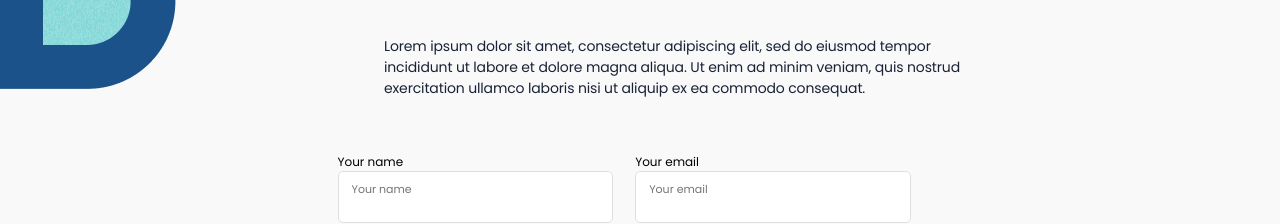
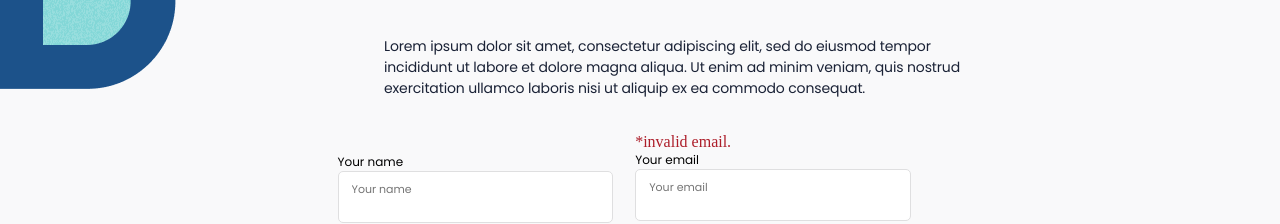
Before and after one commit to rivasbolinga/Portfolio, a plain HTML site: page index.html in a window 1280 px wide. Shown: the part 3420-3644 px from the top of the page. Drawn offline with nearby package versions, Linux system fonts and the light colour scheme.

Commit message:
Add invalid message in css file

```diff
--- a/css/mobile.css
+++ b/css/mobile.css
@@ -523,6 +523,12 @@ h5 {
 .form-message {
   padding: 0 24px 8px 24px;
 }
+.error-message {
+  color: #ad1e2a;
+  padding: 0;
+  margin: 0;
+
+}
 
 input,
 textarea {
--- a/css/style.css
+++ b/css/style.css
@@ -465,7 +465,11 @@
     margin-top: 40px;
     margin-bottom: 153px;
   }
-
+.error-message {
+  grid-column: 2;
+  grid-row: 1;
+  margin-top: -20px;
+}
   /* Footer */
 
   footer {
--- a/index.html
+++ b/index.html
@@ -181,7 +181,9 @@
             placeholder="Your name"
             maxlength="30" required>
           </div>
+
         <div class="email-field">
+          <p class="error-message">*invalid email.</p>
           <label for="email" class="label">Your email</label>
           <input id="email" name="email" type="email" placeholder="Your email" required>
         </div>
```
Also changed, not shown: README.md.
